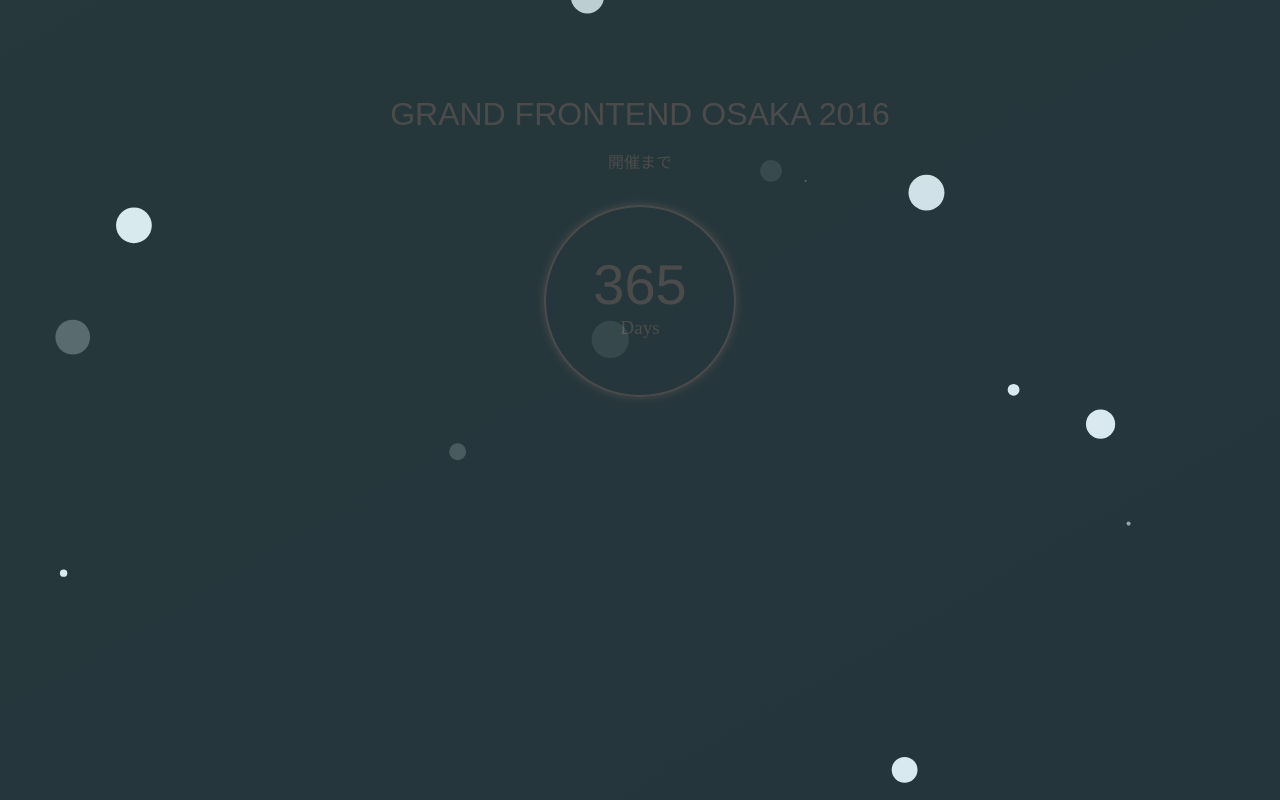
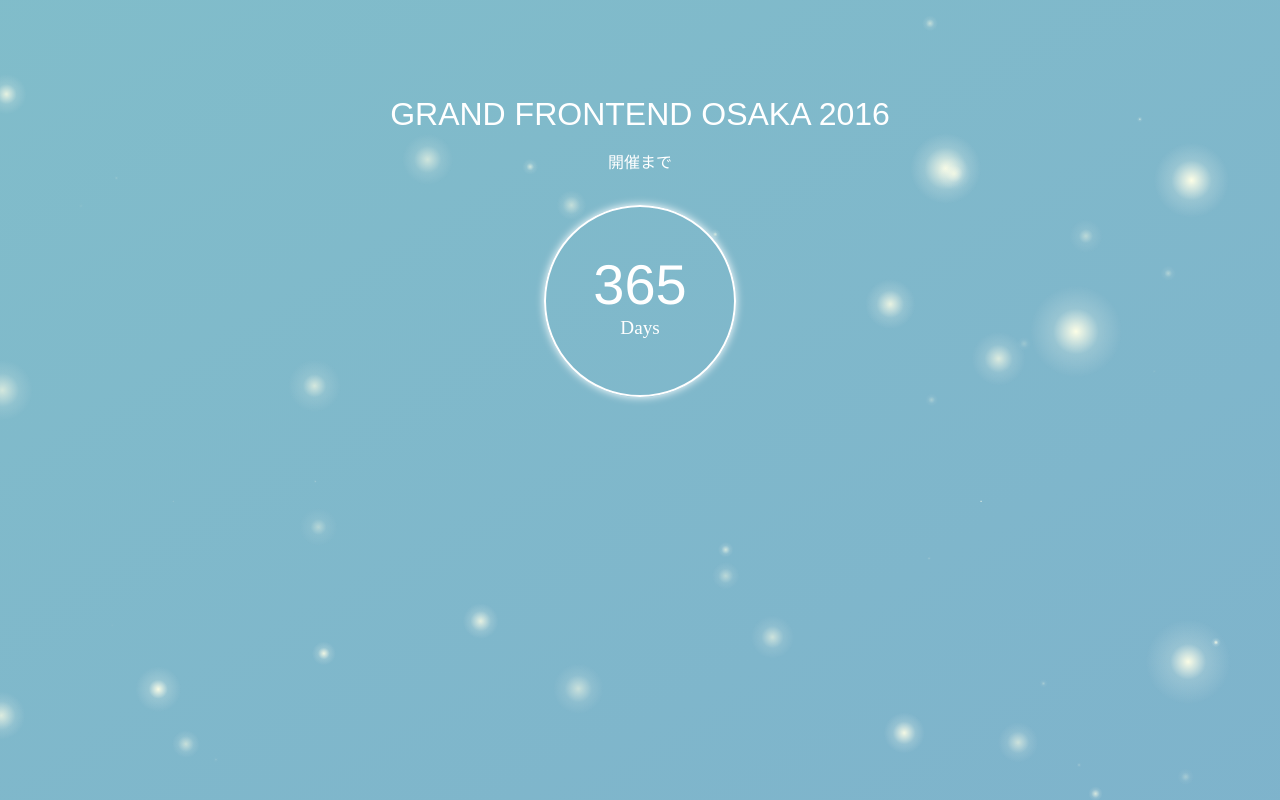
Before and after one commit to yasui05821/countdown, a plain HTML site: page index.html in a window 1280 px wide. Drawn offline with nearby package versions, Linux system fonts and the light colour scheme.

Commit message:
fireflies.jsで背景のふわふわの光実装

```diff
--- /dev/null
+++ b/fireflies.js
@@ -0,0 +1,80 @@
+var WIDTH;
+var HEIGHT;
+var canvas;
+var con;
+var g;
+var pxs = new Array();
+var rint = 50;
+
+$(document).ready(function(){
+    WIDTH = window.innerWidth;
+    HEIGHT = window.innerHeight;
+    $('#container').width(WIDTH).height(HEIGHT);
+    canvas = document.getElementById('pixie');
+    $(canvas).attr('width', WIDTH).attr('height',HEIGHT);
+    con = canvas.getContext('2d');
+    for(var i = 0; i < 50; i++) {
+        pxs[i] = new Circle();
+        pxs[i].reset();
+    }
+    setInterval(draw,rint);
+    setInterval(draw,rint2);
+
+});
+
+function draw() {
+    con.clearRect(0,0,WIDTH,HEIGHT);
+    for(var i = 0; i < pxs.length; i++) {
+        pxs[i].fade();
+        pxs[i].move();
+        pxs[i].draw();
+    }
+}
+
+function Circle() {
+    this.s = {ttl:8000, xmax:5, ymax:2, rmax:50, rt:1, xdef:960, ydef:540, xdrift:4, ydrift: 4, random:true, blink:true};
+
+    this.reset = function() {
+        this.x = (this.s.random ? WIDTH*Math.random() : this.s.xdef);
+        this.y = (this.s.random ? HEIGHT*Math.random() : this.s.ydef);
+        this.r = ((this.s.rmax-1)*Math.random()) + .2;
+        this.dx = (Math.random()*this.s.xmax) * (Math.random() < .5 ? -1 : 1);
+        this.dy = (Math.random()*this.s.ymax) * (Math.random() < .5 ? -1 : 1);
+        this.hl = (this.s.ttl/rint)*(this.r/this.s.rmax);
+        this.rt = Math.random()*this.hl;
+        this.s.rt = Math.random()+1;
+        this.stop = Math.random()*.2+.4;
+        this.s.xdrift *= Math.random() * (Math.random() < .5 ? -1 : 1);
+        this.s.ydrift *= Math.random() * (Math.random() < .5 ? -1 : 1);
+    }
+
+    this.fade = function() {
+        this.rt += this.s.rt;
+    }
+
+    this.draw = function() {
+        if(this.s.blink && (this.rt <= 0 || this.rt >= this.hl)) this.s.rt = this.s.rt*-1;
+        else if(this.rt >= this.hl) this.reset();
+        var newo = 1-(this.rt/this.hl);
+        con.beginPath();
+        con.arc(this.x,this.y,this.r,0,Math.PI*2,true);
+        con.closePath();
+        var cr = this.r*newo;
+        g = con.createRadialGradient(this.x,this.y,0,this.x,this.y,(cr <= 0 ? 1 : cr));
+        g.addColorStop(0.0, 'rgba(255,255,230,'+newo+')');
+        g.addColorStop(this.stop, 'rgba(255,255,240,'+(newo*.2)+')');
+        g.addColorStop(1.0, 'rgba(255,255,250,0)');
+        con.fillStyle = g;
+        con.fill();
+    }
+
+    this.move = function() {
+        this.x += (this.rt/this.hl)*this.dx;
+        this.y += (this.rt/this.hl)*this.dy;
+        if(this.x > WIDTH || this.x < 0) this.dx *= -1;
+        if(this.y > HEIGHT || this.y < 0) this.dy *= -1;
+    }
+
+    this.getX = function() { return this.x; }
+    this.getY = function() { return this.y; }
+}
--- a/index.html
+++ b/index.html
@@ -7,7 +7,8 @@
     <title>Countdown</title>
 </head>
 <body>
-<canvas id="glitter-js"></canvas>
+    <div id="container">
+        <canvas id="pixie"></canvas>
         <div class="container">
             <h1>GRAND FRONTEND OSAKA 2016</h1>
             <p>開催まで</p>
@@ -18,6 +19,8 @@
                 </div>
             </div>
         </div><!--continer-->
-    <script src="glitter.js"></script>
+        <script src="https://code.jquery.com/jquery-2.2.3.min.js"></script>
+        <script src="fireflies.js"></script>
+    </div>
 </body>
 </html>
--- a/style.css
+++ b/style.css
@@ -9,7 +9,6 @@
     font-size: 20px;
     color: #fff;
     font-family: "Josefin Sans Regular","Noto Sans Japanese","ヒラギノ角ゴ Pro W3","Hiragino Kaku Gothic Pro","MS Pゴシック","MS P Gothic","Osaka",sans-serif;
-
     background: linear-gradient(330deg, #fee1b0, #fcd3a5, #eeaf93, #a48eab, #9187be, #ebc8e3, #bfb4e5, #b7c1d7, #e5e5d5, #e9d191, #dabe81, #af9e81, #a6a9a2, #a6b4ba, #7caacd, #81beca, #61d8cb, #6cd8bc, #88bfa1, #c0d49d);
     background-size: 4000% 4000%;
 
@@ -19,6 +18,10 @@
 body {
     margin: 0;
     padding: 0;
+}
+#container {
+    position:relative;
+    height: 100%;
 }
 @-webkit-keyframes AnimationName {
     0%{background-position:15% 0%}
@@ -42,13 +45,12 @@
     }
 }
 canvas {
+    z-index: 100;
     position: absolute;
-    opacity: .7;
     width: 100%;
     height: 100%;
 }
 .container {
-    x-index: 100;
     position: absolute;
     margin: 5em auto;
     text-align: center;
```
Lines whose indentation alone changed are shown as unchanged.
